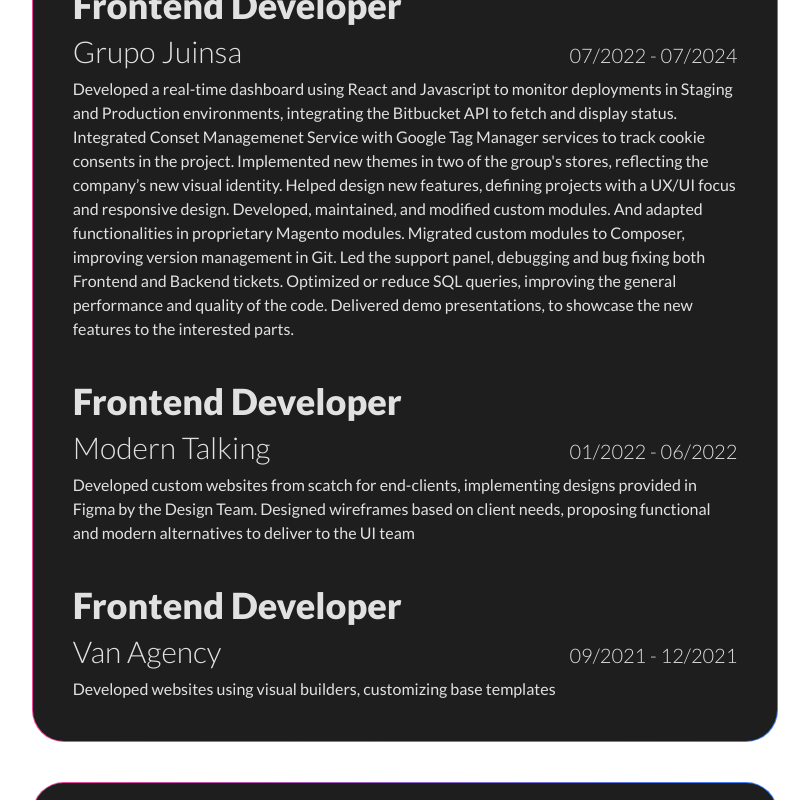
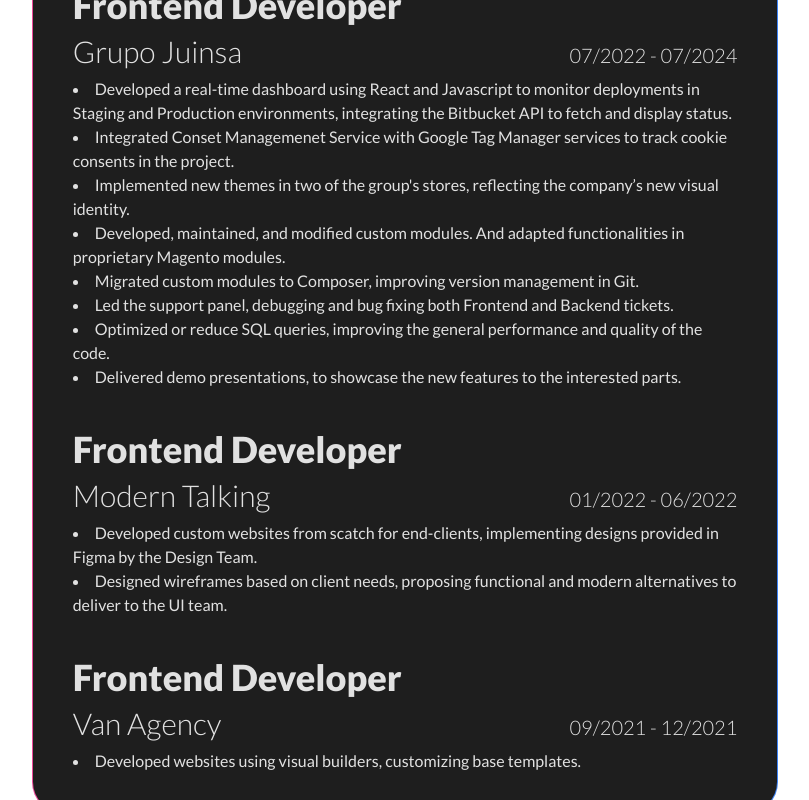
Before and after one commit to danielciciliani/portfolio, a React (Vite) app: page / in a window 1280 px wide. Shown: the part 940-1740 px from the top of the page, without its empty margins (235-1044 px from the left). Built offline with nearby package versions, Linux system fonts and the light colour scheme.

Commit message:
chore: modify the way experience detail is rendered

```diff
--- a/src/components/Experience/Experience.jsx
+++ b/src/components/Experience/Experience.jsx
@@ -3,19 +3,52 @@
 
 
     const experiences = [
-        {id: 1, jobTitle: 'Frontend Developer', company: "Grupo Juinsa", from: "07/2022 - 07/2024", details: `Developed a real-time dashboard using React and Javascript to monitor deployments in Staging and Production
+        {id: 1, jobTitle: 'Frontend Developer', company: "Grupo Juinsa", from: "07/2022 - 07/2024", details:
+            [
+            <>
+            Developed a real-time dashboard using React and Javascript to monitor deployments in Staging and Production
             environments, integrating the Bitbucket API to fetch and display status.
+            </>,
+            <>
             Integrated Conset Managemenet Service with Google Tag Manager services to track cookie consents in the project.
+            </>,
+            <>
             Implemented new themes in two of the group's stores, reflecting the company’s new visual identity.
-Helped design new features, defining projects with a UX/UI focus and responsive design.
+            </>,
+            <>
             Developed, maintained, and modified custom modules. And adapted functionalities in proprietary Magento modules.
+            </>,
+            <>
             Migrated custom modules to Composer, improving version management in Git.
+            </>,
+            <>
             Led the support panel, debugging and bug fixing both Frontend and Backend tickets.
+            </>,
+            <>
             Optimized or reduce SQL queries, improving the general performance and quality of the code.
-Delivered demo presentations, to showcase the new features to the interested parts.`},
-        {id: 2, jobTitle: 'Frontend Developer', company: "Modern Talking", from: "01/2022 - 06/2022", details: `Developed custom websites from scatch for end-clients, implementing designs provided in Figma by the Design Team.
-Designed wireframes based on client needs, proposing functional and modern alternatives to deliver to the UI team`},
-        {id: 3, jobTitle: 'Frontend Developer', company: "Van Agency", from: "09/2021 - 12/2021", details: `Developed websites using visual builders, customizing base templates`}
+            </>,
+            <>
+            Delivered demo presentations, to showcase the new features to the interested parts.
+            </>
+            ]
+        },
+        {id: 2, jobTitle: 'Frontend Developer', company: "Modern Talking", from: "01/2022 - 06/2022", details:
+            [
+            <>
+            Developed custom websites from scatch for end-clients, implementing designs provided in Figma by the Design Team.
+            </>,
+            <>
+            Designed wireframes based on client needs, proposing functional and modern alternatives to deliver to the UI team.
+            </>
+            ]
+        },
+        {id: 3, jobTitle: 'Frontend Developer', company: "Van Agency", from: "09/2021 - 12/2021", details:
+            [
+               <>
+                Developed websites using visual builders, customizing base templates.
+               </>
+            ]
+        }
     ];
 
     return(
@@ -32,7 +65,12 @@
                                 <div className="text-xl">{experience.from}</div>
                             </div>
                             <div>
-                                <p className="text-normal">{experience.details}</p>
+                                <p className="text-normal">
+                                    {
+                                    experience.details.map((item, i) => (
+                                    <li key={i}>{item}</li>
+                                    ))}
+                                    </p>
                             </div>
                         </div>
                     </div>
```
Lines whose indentation alone changed are shown as unchanged.
